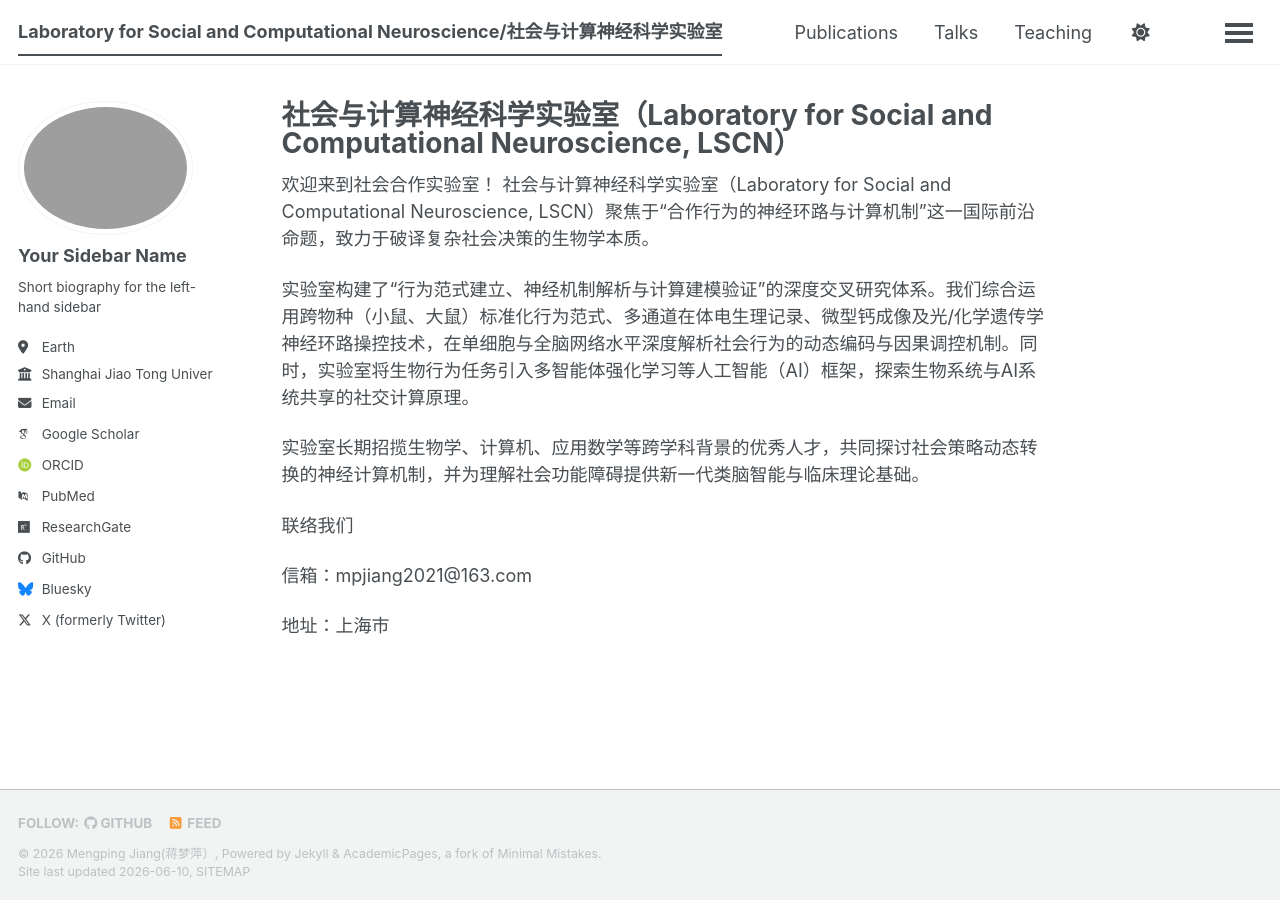
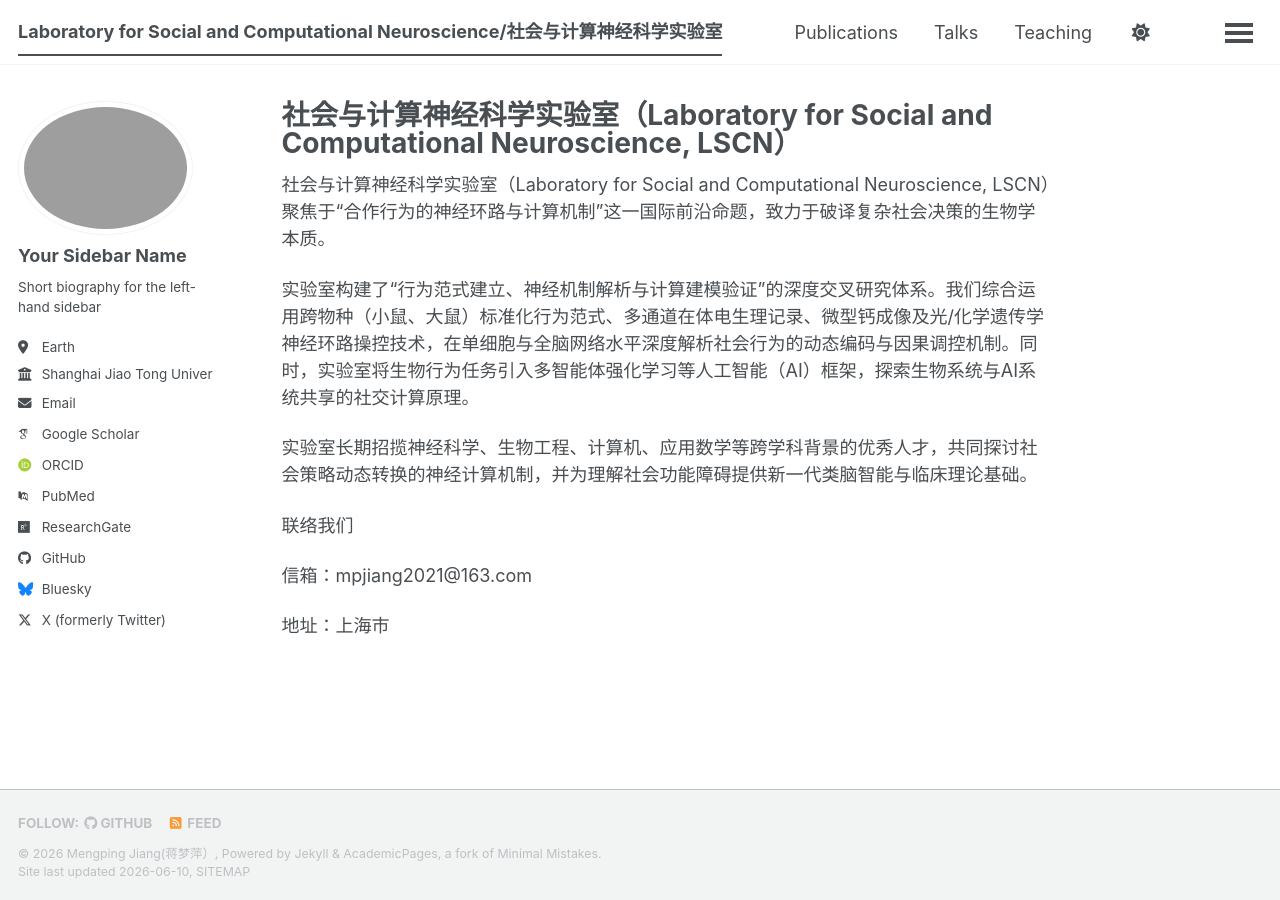
Before and after one commit to MengpingJiang/mengpingjiang.github.io, a Jekyll site: the page built from _pages/about.md, in a window 1280 px wide. Built offline with Jekyll 4.4.1, drawn with Linux system fonts in a browser that asks for light colours; some web fonts are replaced; a script bundle is joined from its source files by our own code; library files that are not in the unit come from our copies.

Commit message:
Update about.md

```diff
--- a/_pages/about.md
+++ b/_pages/about.md
@@ -7,12 +7,11 @@ redirect_from:
   - /about.html
 ---
 
-欢迎来到社会合作实验室！
 社会与计算神经科学实验室（Laboratory for Social and Computational Neuroscience, LSCN）聚焦于“合作行为的神经环路与计算机制”这一国际前沿命题，致力于破译复杂社会决策的生物学本质。
 
 实验室构建了“行为范式建立、神经机制解析与计算建模验证”的深度交叉研究体系。我们综合运用跨物种（小鼠、大鼠）标准化行为范式、多通道在体电生理记录、微型钙成像及光/化学遗传学神经环路操控技术，在单细胞与全脑网络水平深度解析社会行为的动态编码与因果调控机制。同时，实验室将生物行为任务引入多智能体强化学习等人工智能（AI）框架，探索生物系统与AI系统共享的社交计算原理。
 
-实验室长期招揽生物学、计算机、应用数学等跨学科背景的优秀人才，共同探讨社会策略动态转换的神经计算机制，并为理解社会功能障碍提供新一代类脑智能与临床理论基础。
+实验室长期招揽神经科学、生物工程、计算机、应用数学等跨学科背景的优秀人才，共同探讨社会策略动态转换的神经计算机制，并为理解社会功能障碍提供新一代类脑智能与临床理论基础。
 
 联络我们
 
```
